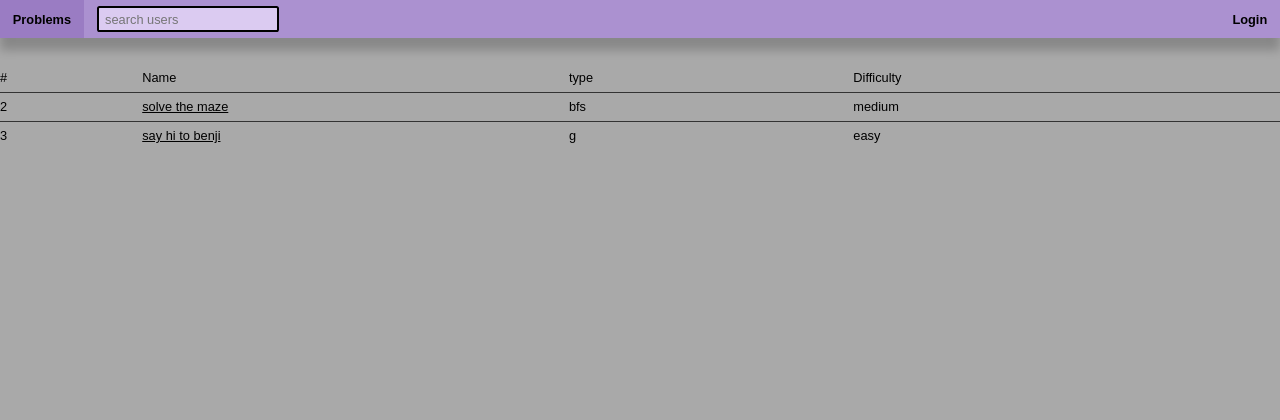
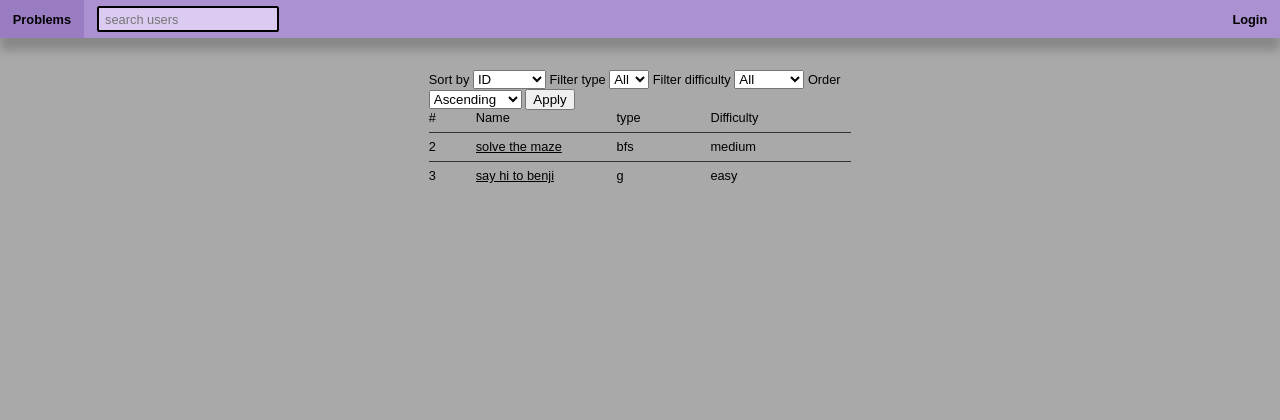
Before and after one commit to benofcoding/beetcode, a Flask app: page /problem_list in a window 1280 px wide. Shown: the top 420 px of the page. Run offline with Flask 3, Linux system fonts and the light colour scheme.

Commit message:
added sirtiung and filtering buttons on problem list page

```diff
--- a/app.py
+++ b/app.py
@@ -11,7 +11,7 @@ from sqlalchemy import (String,
                         create_engine,
                         JSON)
 from typing import List, Any, Dict
-from wtforms import StringField, SubmitField, PasswordField, validators, Form
+from wtforms import SelectField, StringField, SubmitField, PasswordField, validators, Form
 from wtforms.validators import DataRequired, InputRequired
 from flask_login import (UserMixin,
                          LoginManager,
@@ -112,7 +112,15 @@ engine = create_engine("sqlite:///instance/database.db")
 
 class LoginForm(Form):
     username = StringField("Name", validators=[validators.InputRequired()])
-    password = PasswordField('Password',validators=[validators.InputRequired()])
+    password = PasswordField('Password', validators=[validators.InputRequired()])
+
+
+class ProblemListForm(Form):
+    sort_by = SelectField('Sort by', choices=[('problem_id', 'ID'), ('name', 'Name'), ('type', 'Type'), ('difficulty', 'Difficulty')])
+    order = SelectField('Order', choices=[('asc', 'Ascending'), ('desc', 'Descending')])
+    filter_type = SelectField('Filter type', choices=[('all', 'All')])
+    filter_difficulty = SelectField('Filter difficulty', choices=[('all', 'All')])
+    submit = SubmitField('Apply')
 
 
 @login_manager.user_loader
@@ -167,16 +175,40 @@ def problem(problem_id):
 
 @app.route('/problem_list', methods=["GET", "POST"])
 def problem_list():
-    if request.method == "POST":
-        pass  # PAGE NMBER DO LATER
+    with Session(engine) as session:
+        q = select(Problem.type).distinct().order_by(Problem.type)
+        problem_types = session.scalars(q).all()
 
-    page_num = 0
-    query = select(Problem).order_by(Problem.problem_id).offset(page_num*100).limit(100)
-    with Session(engine) as session:
-        temp_problems = session.scalars(query).all()
+        q = select(Problem.difficulty).distinct().order_by(Problem.difficulty)
+        difficulties = session.scalars(q).all()
+
+        form = ProblemListForm(request.args)
+
+        form.filter_type.choices += [(t, t) for t in problem_types]
+        form.filter_difficulty.choices += [(d, d) for d in difficulties]
+
+        sort_by = form.sort_by.data or 'problem_id'
+        order = form.order.data or 'asc'
+        filter_type = form.filter_type.data or 'all'
+        filter_difficulty = form.filter_difficulty.data or 'all'
+
+        sort_columns = {'problem_id': Problem.problem_id, 'name': Problem.problem_name, 'type': Problem.type, 'difficulty': Problem.difficulty}
+        sort_column = sort_columns[sort_by]
+
+        q = select(Problem)
+        if filter_type != 'all':
+            q = q.where(Problem.type == filter_type)
+        if filter_difficulty != 'all':
+            q = q.where(Problem.difficulty == filter_difficulty)
+        if order == 'desc':
+            q = q.order_by(sort_column.desc())
+        else:
+            q = q.order_by(sort_column.asc())
+
+        temp_problems = session.scalars(q).all()
         problems = [{'problem_id': i.problem_id, 'name': i.problem_name, 'difficulty': i.difficulty, 'type': i.type} for i in temp_problems]
 
-    return render_template("problem_list.html", problems=problems)
+    return render_template("problem_list.html", problems=problems, form=form)
 
 
 @app.route('/run_code', methods=['POST'])
--- a/static/css/style.css
+++ b/static/css/style.css
@@ -129,6 +129,11 @@ p {
     background-color: grey;
 }
 
+.problem-list {
+    width: 33%;
+    justify-self: center;
+}
+
 .problem-list-column-names {
     text-align: left;
     display: grid;
--- a/templates/navbar.html
+++ b/templates/navbar.html
@@ -18,7 +18,7 @@
     </div>
 
     <div class="right-navbar navbar-section">
-        {% if is_authenticated %}
+        {% if current_user.is_authenticated %}
         <div>
             {{current_user.name}}
         </div>
--- a/templates/problem_list.html
+++ b/templates/problem_list.html
@@ -1,5 +1,21 @@
 {% extends "layout.html" %} {% block content %}
 <div class="problem-list">
+    <form class="problem-list-sort-form" method="POST" action="{{ url_for('problem_list') }}">
+        <label for="sort_by">{{ form.sort_by.label.text }}</label>
+        {{ form.sort_by(class_='form-control') }}
+
+        <label for="filter_type">{{ form.filter_type.label.text }}</label>
+        {{ form.filter_type(class_='form-control') }}
+
+        <label for="filter_difficulty">{{ form.filter_difficulty.label.text }}</label>
+        {{ form.filter_difficulty(class_='form-control') }}
+
+        <label for="order">{{ form.order.label.text }}</label>
+        {{ form.order(class_='form-control') }}
+
+        {{ form.submit(class_='button') }}
+    </form>
+
     <div class="problem-list-column-names">
         <div>#</div>
         <div>Name</div>
```
